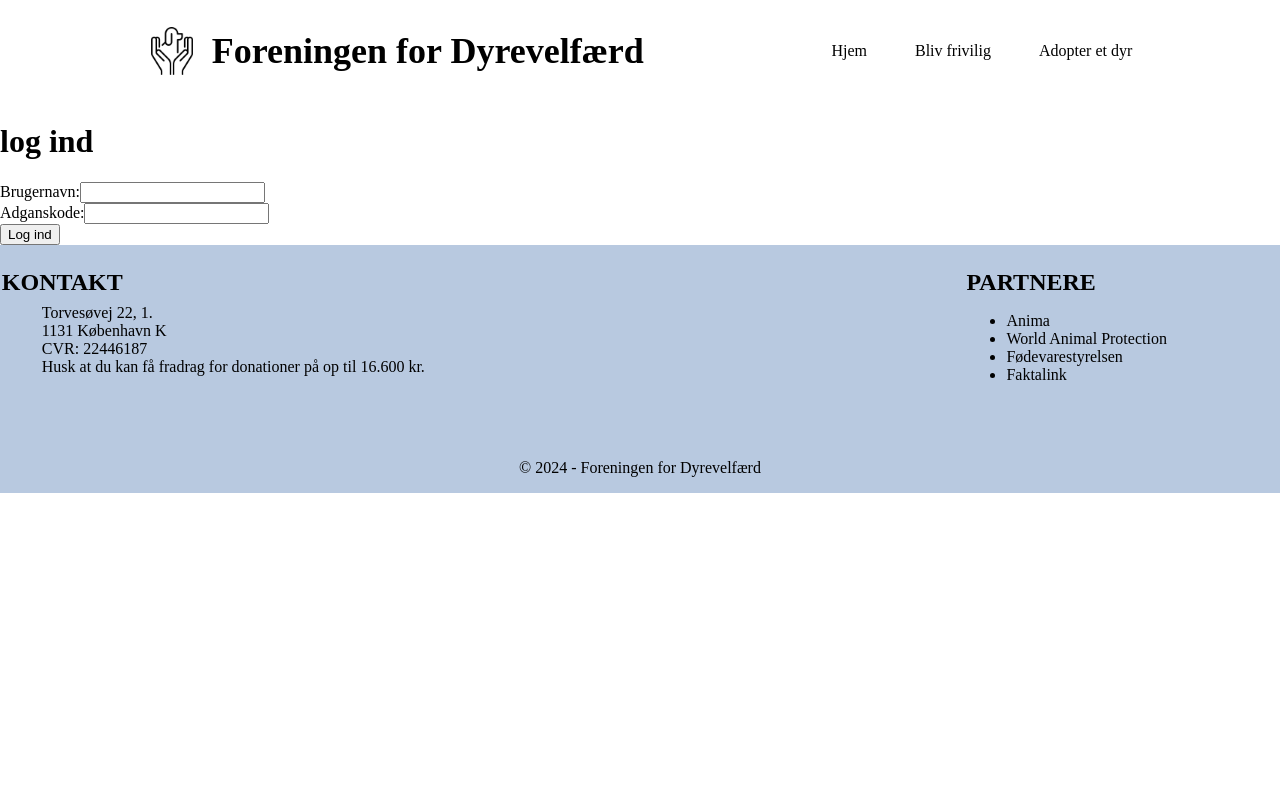
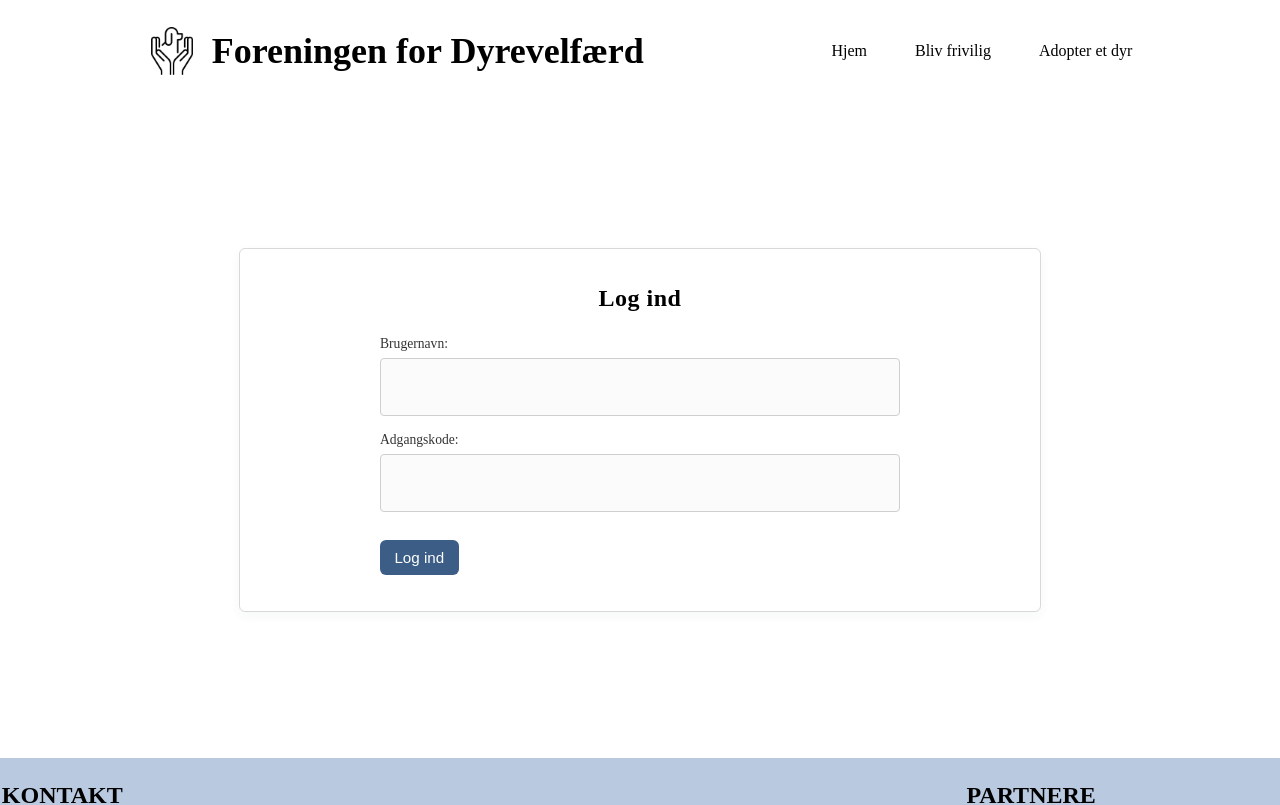
Before and after one commit to EgJo-08/Next_dyrevelfaerd, a Next.js app: page /admin in a window 1280 px wide. Shown: the top 805 px of the page. Built offline with nearby package versions, Linux system fonts and the light colour scheme.

Commit message:
er færdig nu

```diff
--- a/app/admin/admin.css
+++ b/app/admin/admin.css
@@ -1,4 +1,4 @@
-/* Styles for admin login page */
+
 .admin-login-page{
   display:flex;
   align-items:center;
--- a/app/admin/page.jsx
+++ b/app/admin/page.jsx
@@ -2,6 +2,7 @@
 
 import { LoginAction } from "../../actions/adminaction"
 import { useActionState } from "react"
+import "./admin.css"
 
 const initialState = {
     values: {
@@ -11,26 +12,66 @@ const initialState = {
     errors: undefined
 }
 
-export default function LoginPage(){
+export default function LoginPage() {
     const [state, formAction, isPending] = useActionState(LoginAction, initialState)
-    return(
-        <>
-        <h1>log ind</h1>
 
-        <form action={formAction}>
-            <div>
-                <label htmlFor="username">Brugernavn:</label>
-                <input type="text" name="username" id="username" defaultValue={state.values.username}/>
-                {state.errors?.username && <p>{state.errors.username}</p>}
+    return (
+        <div className="admin-login-page">
+            <div className="login-card">
+                <h1 className="login-title">Log ind</h1>
+
+                <form action={formAction} className="login-form">
+                    <div className="field">
+                        <label htmlFor="username" className="field-label">
+                            Brugernavn:
+                        </label>
+
+                        <input
+                            type="text"
+                            name="username"
+                            id="username"
+                            className="input"
+                            defaultValue={state.values.username}
+                        />
+
+                        {state.errors?.username && (
+                            <p className="error">{state.errors.username}</p>
+                        )}
+                    </div>
+
+                    <div className="field">
+                        <label htmlFor="password" className="field-label">
+                            Adgangskode:
+                        </label>
+
+                        <input
+                            type="password"
+                            name="password"
+                            id="password"
+                            className="input"
+                            defaultValue={state.values.password}
+                        />
+
+                        {state.errors?.password && (
+                            <p className="error">{state.errors.password}</p>
+                        )}
+                    </div>
+
+                    {state.errors?.form && (
+                        <p className="error">{state.errors.form}</p>
+                    )}
+
+                    <div className="actions">
+                        <button
+                            type="submit"
+                            className="btn"
+                            disabled={isPending}
+                        >
+                            {isPending ? "Logger ind..." : "Log ind"}
+                        </button>
+                    </div>
+                </form>
             </div>
-            <div>
-                <label htmlFor="password">Adganskode:</label>
-                <input type="password" name="password" id="password" defaultValue={state.values.password} />
-                {state.errors?.password && <p>{state.errors.password}</p>}
-            </div>
-            {state.errors?.form && (<p>{state.errors.form}</p>)}
-            <button type="submit" disabled={isPending}>{isPending ? "Logger ind..." : "Log ind"}</button>
-        </form>
-        </>
+        </div>
     )
 }
```
